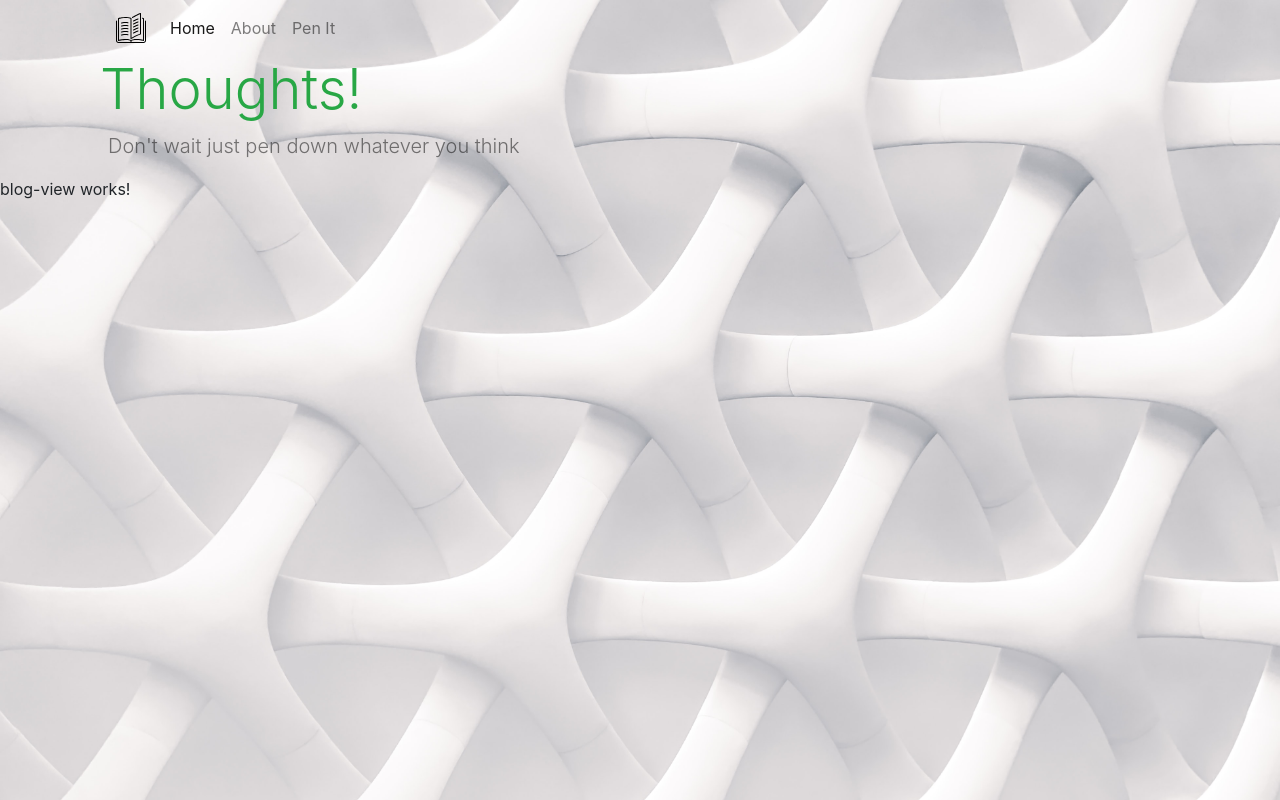
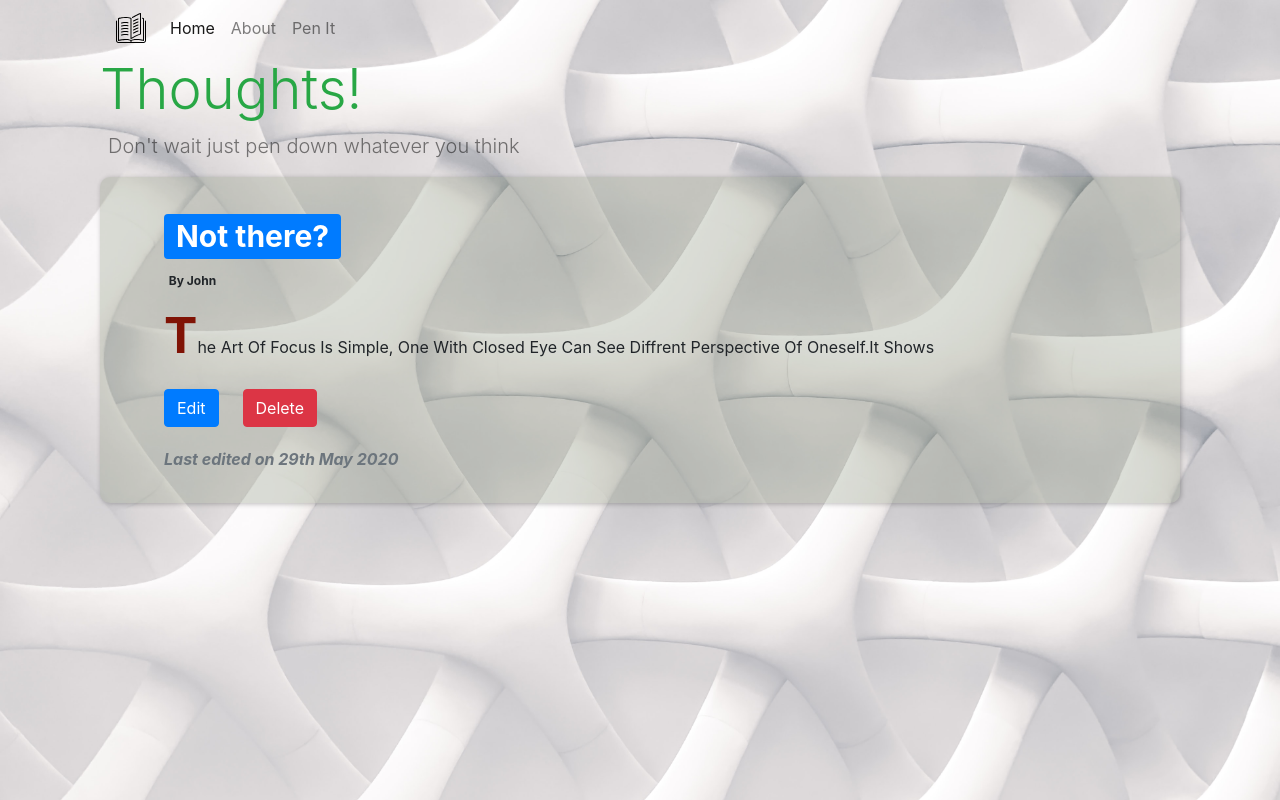
Before and after one commit to Iamsbharti/blog-app-ng, an Angular app: page /viewblog/1 in a window 1280 px wide. Built offline with nearby package versions, Linux system fonts and the light colour scheme.

Commit message:
added html component in blog-view

```diff
--- a/src/app/blog-view/blog-view.component.css
+++ b/src/app/blog-view/blog-view.component.css
@@ -0,0 +1,22 @@
+.blogbox {
+  box-sizing: border-box;
+  padding: 2rem 4rem;
+  border-radius: 10px;
+  box-shadow: 1px 1px 5px rgba(0, 0, 0, 0.25);
+  margin-bottom: 2rem;
+  background-color: #939b8554;
+}
+.blogbody {
+  text-transform: capitalize;
+}
+p::first-letter {
+  font-size: 50px;
+  initial-letter: 7 l;
+  color: rgb(128, 19, 5);
+  font-weight: bold;
+}
+.date {
+  font-style: italic;
+  font-weight: bolder;
+  margin-top: 20px;
+}
--- a/src/app/blog-view/blog-view.component.html
+++ b/src/app/blog-view/blog-view.component.html
@@ -1 +1,16 @@
-<p>blog-view works!</p>
+<div class="container">
+  <div class="container-fluid">
+    <div class="blogbox" *ngIf="currentBlog">
+      <h1>
+        <span class="badge badge-primary">{{ currentBlog.title }}</span>
+      </h1>
+      <h5 class="badge">By {{ currentBlog.author }}</h5>
+      <p class="blogbody">{{ currentBlog.body }}</p>
+      <button class="btn btn-primary transparent">Edit</button>
+      <button class="btn btn-danger ml-4">Delete</button>
+      <div class="date">
+        <span class="text-muted">Last edited on {{ currentBlog.created }}</span>
+      </div>
+    </div>
+  </div>
+</div>
--- a/src/app/blog-view/blog-view.component.ts
+++ b/src/app/blog-view/blog-view.component.ts
@@ -50,11 +50,9 @@ export class BlogViewComponent implements OnInit {
   ];
   ngOnInit(): any {
     const blogId = this._route.snapshot.paramMap.get('blogid');
-    console.log(blogId);
     this.getSingleBlogDetails(blogId);
   }
   getSingleBlogDetails = (blogId) => {
     this.currentBlog = this.allBlogs[blogId];
-    console.log(this.currentBlog);
   };
 }
```
